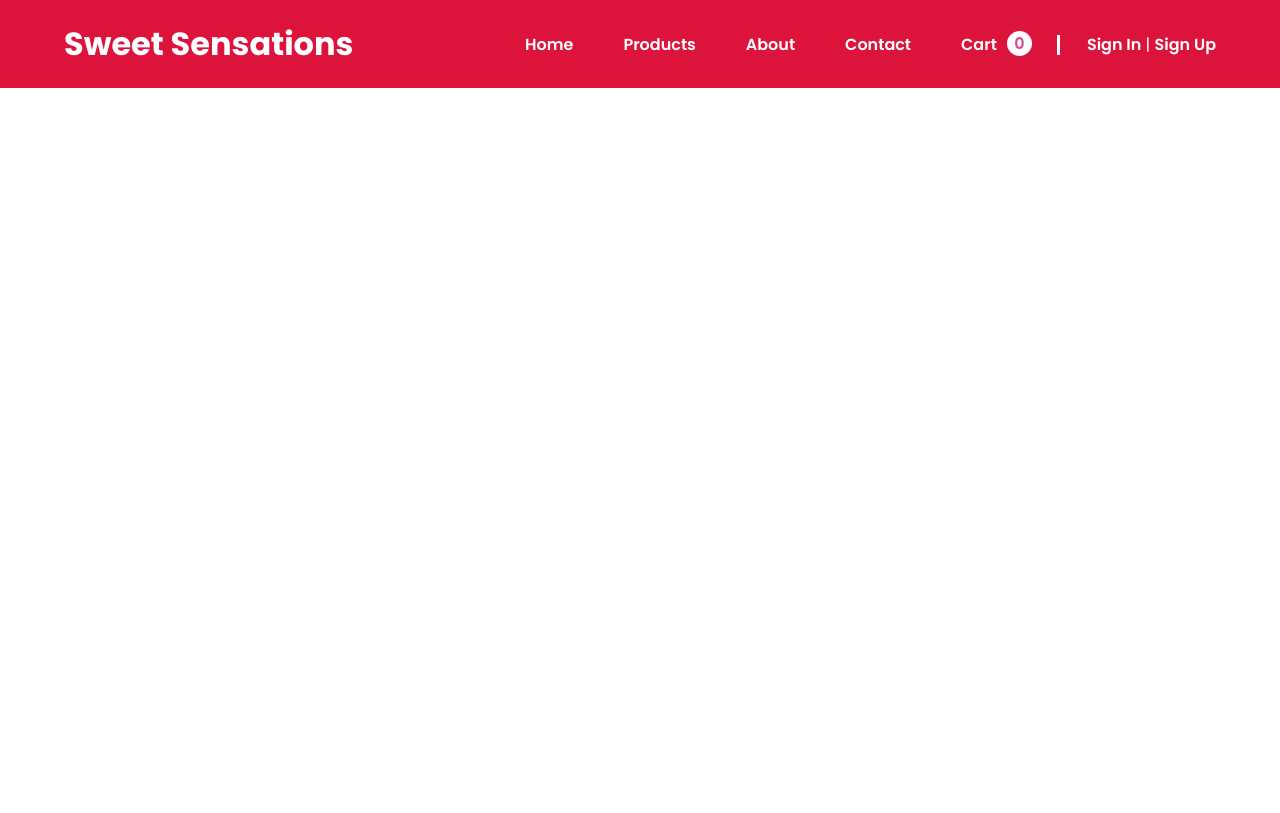
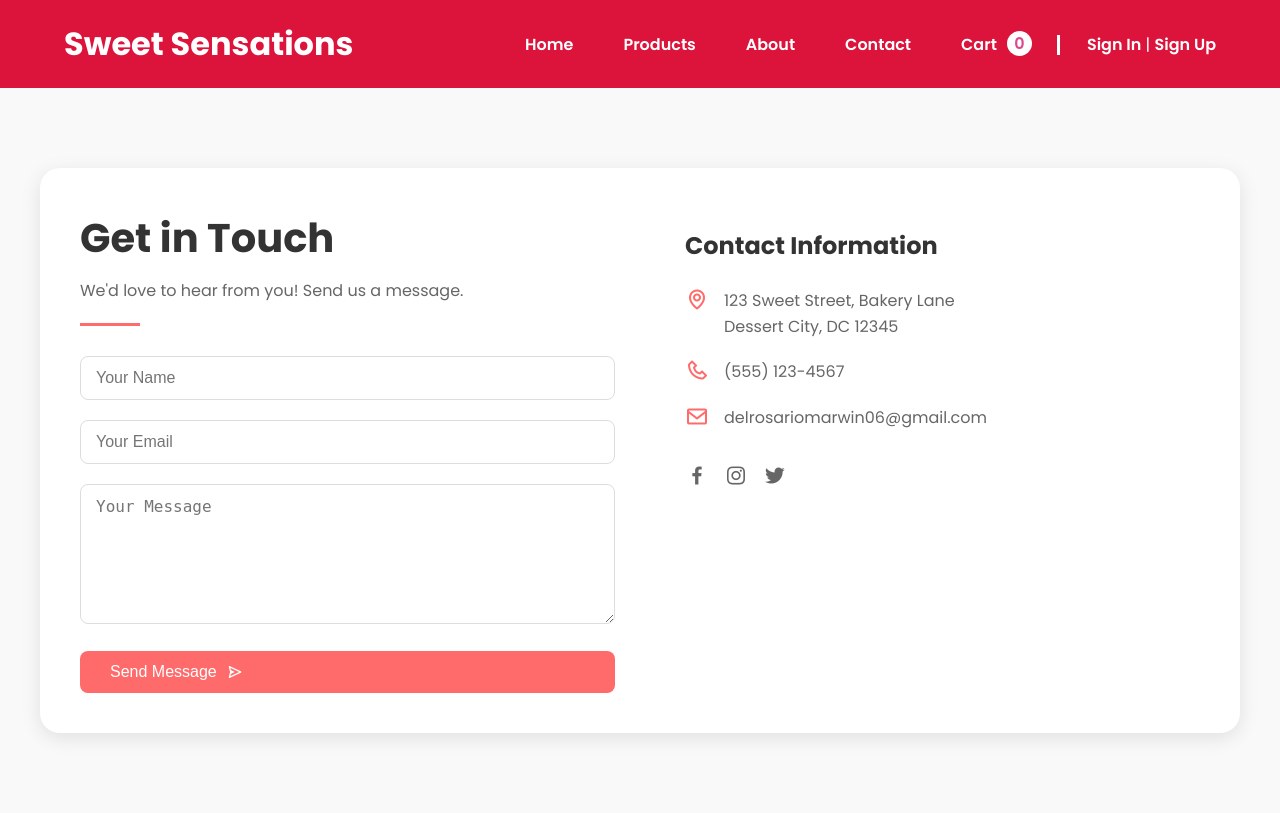
Before and after one commit to DarwinMelaya/Sweet_Sensation, a PHP site: page /pages/contact.php in a window 1280 px wide. Before the commit the page ends 88 px from the top, so only its background shows below. Run offline with PHP 8.4, Linux system fonts and the light colour scheme; some libraries are stand-ins or nearby versions.

Commit message:
Add contact page

```diff
--- a/pages/contact.php
+++ b/pages/contact.php
@@ -1,19 +1,198 @@
 <!DOCTYPE html>
 <html lang="en">
+
 <head>
     <meta charset="UTF-8">
     <meta name="viewport" content="width=device-width, initial-scale=1.0">
-    <title>Sweet Sensations - Cart</title>
-    <!-- CSS FILE -->
+    <title>Sweet Sensations - Contact</title>
+    <!-- CSS FILES -->
     <link rel="stylesheet" href="../assets/css/style.css">
     <link rel="stylesheet" href="../assets/css/product.css">
-     <!-- BOX ICON LINKS -->
-     <link href='https://unpkg.com/boxicons@2.1.4/css/boxicons.min.css' rel='stylesheet'>
+    <!-- BOX ICON LINKS -->
+    <link href='https://unpkg.com/boxicons@2.1.4/css/boxicons.min.css' rel='stylesheet'>
+    <!-- FONT AWESOME -->
+    <link rel="stylesheet" href="https://cdnjs.cloudflare.com/ajax/libs/font-awesome/6.6.0/css/all.min.css">
 </head>
+
 <body>
     <!-- Header -->
     <?php include $_SERVER['DOCUMENT_ROOT'] . '/Sweet Sensations/components/header.php'; ?>
 
+    <!-- CONTACT SECTION -->
+    <section class="contact" id="contact">
+        <div class="contact-container">
+            <form action="https://api.web3forms.com/submit" method="POST" class="contact-left">
+                <div class="contact-left-title">
+                    <h2>Get in Touch</h2>
+                    <p>We'd love to hear from you! Send us a message.</p>
+                    <hr />
+                </div>
+                <input type="hidden" name="access_key" value="ba5b4ac5-1019-483b-86f6-cd701e940552" />
+                <input type="text" name="name" placeholder="Your Name" class="contact-inputs" required />
+                <input type="email" name="email" placeholder="Your Email" class="contact-inputs" required />
+                <textarea name="message" placeholder="Your Message" class="contact-inputs" rows="6" required></textarea>
+                <button type="submit" class="submit-btn">
+                    Send Message <i class='bx bx-send'></i>
+                </button>
+            </form>
+            <div class="contact-right">
+                <div class="contact-info">
+                    <h3>Contact Information</h3>
+                    <div class="info-item">
+                        <i class='bx bx-map'></i>
+                        <p>123 Sweet Street, Bakery Lane<br>Dessert City, DC 12345</p>
+                    </div>
+                    <div class="info-item">
+                        <i class='bx bx-phone'></i>
+                        <p>(555) 123-4567</p>
+                    </div>
+                    <div class="info-item">
+                        <i class='bx bx-envelope'></i>
+                        <p>delrosariomarwin06@gmail.com</p>
+                    </div>
+                    <div class="social-links">
+                        <a href="#"><i class='bx bxl-facebook'></i></a>
+                        <a href="#"><i class='bx bxl-instagram'></i></a>
+                        <a href="#"><i class='bx bxl-twitter'></i></a>
+                    </div>
+                </div>
+            </div>
+        </div>
+    </section>
+
+    <style>
+        .contact {
+            padding: 80px 20px;
+            background-color: #f9f9f9;
+        }
+
+        .contact-container {
+            max-width: 1200px;
+            margin: 0 auto;
+            display: grid;
+            grid-template-columns: repeat(2, 1fr);
+            gap: 50px;
+            background: #fff;
+            border-radius: 20px;
+            box-shadow: 0 5px 20px rgba(0, 0, 0, 0.1);
+            padding: 40px;
+        }
+
+        .contact-left-title {
+            margin-bottom: 30px;
+        }
+
+        .contact-left-title h2 {
+            font-size: 2.5rem;
+            color: #333;
+            margin-bottom: 10px;
+        }
+
+        .contact-left-title p {
+            color: #666;
+            margin-bottom: 20px;
+        }
+
+        .contact-left-title hr {
+            width: 60px;
+            height: 3px;
+            background: #ff6b6b;
+            border: none;
+            margin: 0;
+        }
+
+        .contact-inputs {
+            width: 100%;
+            padding: 12px 15px;
+            border: 1px solid #ddd;
+            border-radius: 8px;
+            margin-bottom: 20px;
+            font-size: 1rem;
+            transition: border-color 0.3s ease;
+        }
+
+        .contact-inputs:focus {
+            border-color: #ff6b6b;
+            outline: none;
+        }
+
+        .submit-btn {
+            background: #ff6b6b;
+            color: white;
+            padding: 12px 30px;
+            border: none;
+            border-radius: 8px;
+            font-size: 1rem;
+            cursor: pointer;
+            display: flex;
+            align-items: center;
+            gap: 10px;
+            transition: background 0.3s ease;
+        }
+
+        .submit-btn:hover {
+            background: #ff5252;
+        }
+
+        .contact-info {
+            padding: 20px;
+        }
+
+        .contact-info h3 {
+            font-size: 1.5rem;
+            color: #333;
+            margin-bottom: 25px;
+        }
+
+        .info-item {
+            display: flex;
+            align-items: flex-start;
+            gap: 15px;
+            margin-bottom: 20px;
+        }
+
+        .info-item i {
+            font-size: 1.5rem;
+            color: #ff6b6b;
+        }
+
+        .info-item p {
+            color: #666;
+            line-height: 1.6;
+        }
+
+        .social-links {
+            margin-top: 30px;
+            display: flex;
+            gap: 15px;
+        }
+
+        .social-links a {
+            color: #666;
+            font-size: 1.5rem;
+            transition: color 0.3s ease;
+        }
+
+        .social-links a:hover {
+            color: #ff6b6b;
+        }
+
+        @media (max-width: 768px) {
+            .contact-container {
+                grid-template-columns: 1fr;
+                padding: 20px;
+            }
+
+            .contact {
+                padding: 40px 15px;
+            }
+
+            .contact-left-title h2 {
+                font-size: 2rem;
+            }
+        }
+    </style>
 
 </body>
+
 </html>
```
